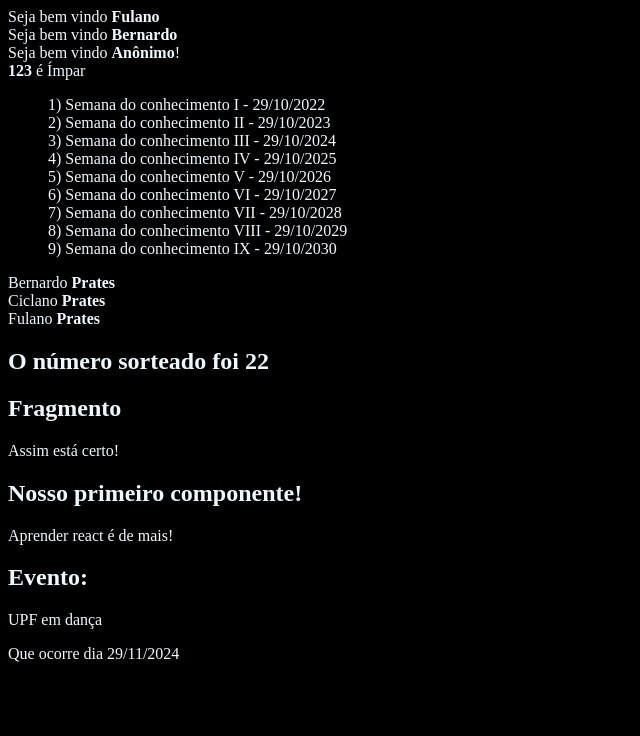
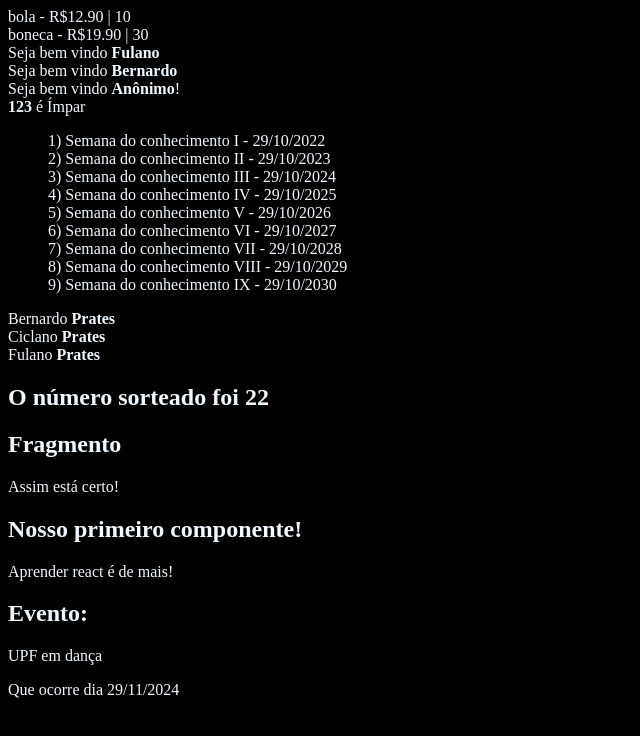
Before and after one commit to bprates29/AulaReactBasics, a React (Create React App) app: page / in a window 1280 px wide. Shown: the top 736 px of the page, without its empty margins (0-640 px from the left). Built offline with nearby package versions, Linux system fonts and the light colour scheme.

Commit message:
comunicação direta

```diff
--- a/src/App.jsx
+++ b/src/App.jsx
@@ -10,9 +10,12 @@ import ListaEventos from "./componets/repeticao/ListaEventos"
 import ParOuImpar from "./componets/condicional/ParOuImpar"
 import UsuarioInfo from "./componets/condicional/UsuarioInfo"
 import UsuarioInfoElse from "./componets/condicional/UsuarioInfoElse"
+import DiretaPai from './componets/comunicacao/DiretaPai'
 
 const app = () => (
     <div>
+        <DiretaPai/>
+
         <UsuarioInfoElse usuario={{nome:'Fulano'}}/>
         <UsuarioInfo usuario={{nome:'Bernardo'}}></UsuarioInfo>
         <UsuarioInfo usuario={{email:'Bernardo'}}></UsuarioInfo>
--- /dev/null
+++ b/src/componets/comunicacao/DiretaFilho.jsx
@@ -0,0 +1,13 @@
+import React from 'react'
+
+const comFilho = props => {
+    return (
+        <div>
+            <span>{props.produto} - </span>
+            <span>R${props.preco.toFixed(2)} | </span>
+            <span>{props.quantidade}</span>
+        </div>
+    )
+}
+
+export default comFilho
--- /dev/null
+++ b/src/componets/comunicacao/DiretaPai.jsx
@@ -0,0 +1,13 @@
+import React from "react";
+import DiretaFilho from './DiretaFilho'
+
+const comPai = props => {
+    return (
+        <div>
+            <DiretaFilho produto='bola' preco={12.9} quantidade={10} />
+            <DiretaFilho produto='boneca' preco={19.9} quantidade={30} />
+        </div>
+    )
+}
+
+export default comPai
```
